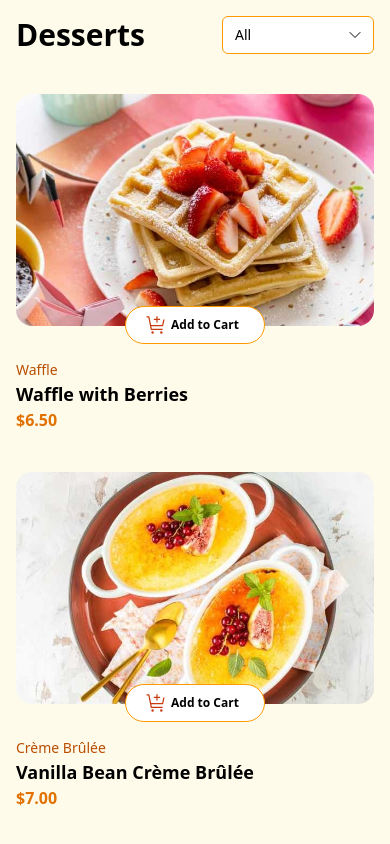
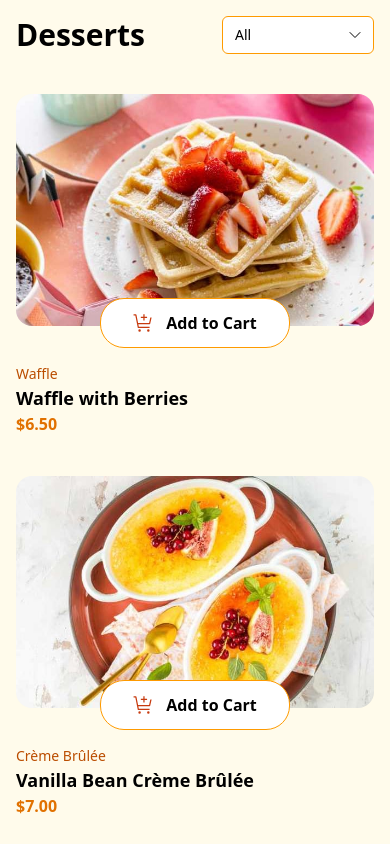
Before and after one commit to nowodev/pages-react, a React (Vite) app: page /frontend-mentor/product-list-with-cart in a window 390 px wide. Shown: the top 844 px of the page. Built offline with nearby package versions, Linux system fonts and the light colour scheme.

Commit message:
Change button size on different screen size

```diff
--- a/src/Frontend Mentor/ProductListWithCart/Button.jsx
+++ b/src/Frontend Mentor/ProductListWithCart/Button.jsx
@@ -6,7 +6,7 @@ export function PrimaryButton({ text, className, onClick, children }) {
       onClick={onClick}
       className={classNames(
         className,
-        "px-5 py-2 text-xs w-full max-w-35 font-semibold bg-white border cursor-pointer border-amber-500 rounded-3xl h-fit gap-x-1 hover:text-amber-500"
+        "px-8 lg:px-5 py-3 lg:py-2 text-base lg:text-xs lg:w-full lg:max-w-35 font-semibold bg-white border cursor-pointer border-amber-500 rounded-3xl h-fit gap-x-3 lg:gap-x-1 hover:text-amber-500"
       )}
     >
       {text ?? children}
--- a/src/Frontend Mentor/ProductListWithCart/ProductCard.jsx
+++ b/src/Frontend Mentor/ProductListWithCart/ProductCard.jsx
@@ -38,7 +38,7 @@ export default function ProductCard({
         />
 
         {!active && (
-          <div className="-mt-5">
+          <div className="-mt-7 lg:-mt-5">
             <PrimaryButton
               onClick={() => onAdd(product)}
               className="inline-flex items-center"
@@ -50,10 +50,10 @@ export default function ProductCard({
         )}
 
         {active && (
-          <div className="-mt-5">
+          <div className="-mt-7 lg:-mt-5">
             <SecondaryButton
               onClick={() => onAdd(product)}
-              className="inline-flex items-center justify-between py-2 text-xs max-w-35"
+              className="inline-flex items-center justify-between max-w-44 lg:max-w-35 lg:text-xs lg:py-2"
             >
               <MinusCircleIcon
                 onClick={() => onDecrement(product.id)}
```
